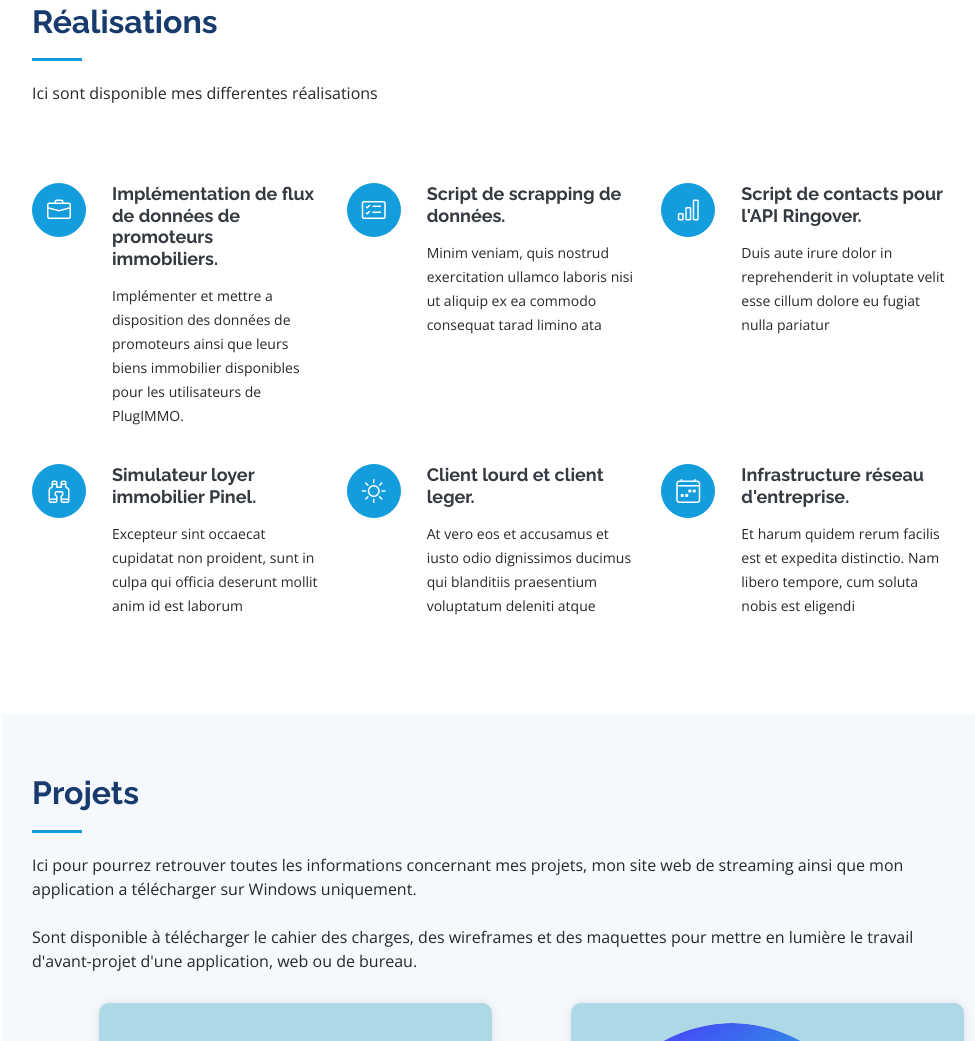
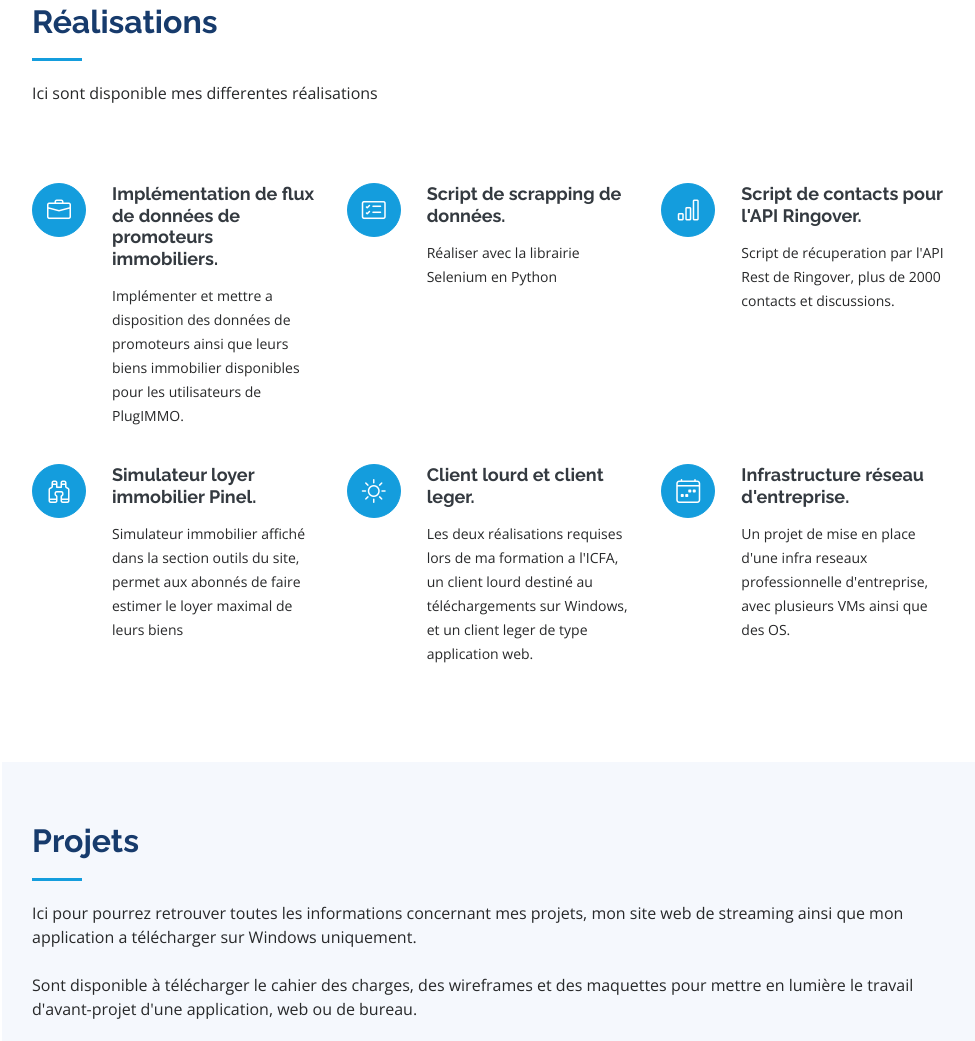
Before and after one commit to PatrickGreyMatter/PatrickGreyMatter.github.io, a plain HTML site: page index.html in a window 1280 px wide. Shown: the part 4385-5426 px from the top of the page, without its empty margins (298-1273 px from the left). Drawn offline with nearby package versions, Linux system fonts and the light colour scheme.

```diff
--- a/index.html
+++ b/index.html
@@ -340,27 +340,27 @@
           <div class="col-lg-4 col-md-6 icon-box" data-aos="fade-up" data-aos-delay="100">
             <div class="icon"><i class="bi bi-card-checklist"></i></div>
             <h4 class="title"><a href="#services" class="nav-link scrollto" data-bs-toggle="modal" data-bs-target="#modal-real-2">Script de scrapping de données.</a></h4>
-            <p class="description">Minim veniam, quis nostrud exercitation ullamco laboris nisi ut aliquip ex ea commodo consequat tarad limino ata</p>
+            <p class="description">Réaliser avec la librairie Selenium en Python</p>
           </div>
           <div class="col-lg-4 col-md-6 icon-box" data-aos="fade-up" data-aos-delay="200">
             <div class="icon"><i class="bi bi-bar-chart"></i></div>
             <h4 class="title"><a href="#services" class="nav-link scrollto" data-bs-toggle="modal" data-bs-target="#modal-real-3">Script de contacts pour l'API Ringover.</a></h4>
-            <p class="description">Duis aute irure dolor in reprehenderit in voluptate velit esse cillum dolore eu fugiat nulla pariatur</p>
+            <p class="description">Script de récuperation par l'API Rest de Ringover, plus de 2000 contacts et discussions.</p>
           </div>
           <div class="col-lg-4 col-md-6 icon-box" data-aos="fade-up" data-aos-delay="300">
             <div class="icon"><i class="bi bi-binoculars"></i></div>
             <h4 class="title"><a href="#services" class="nav-link scrollto" data-bs-toggle="modal" data-bs-target="#modal-real-4">Simulateur loyer immobilier Pinel.</a></h4>
-            <p class="description">Excepteur sint occaecat cupidatat non proident, sunt in culpa qui officia deserunt mollit anim id est laborum</p>
+            <p class="description">Simulateur immobilier affiché dans la section outils du site, permet aux abonnés de faire estimer le loyer maximal de leurs biens</p>
           </div>
           <div class="col-lg-4 col-md-6 icon-box" data-aos="fade-up" data-aos-delay="400">
             <div class="icon"><i class="bi bi-brightness-high"></i></div>
             <h4 class="title"><a href="#testimonials" class="nav-link scrollto">Client lourd et client leger.</a></h4>
-            <p class="description">At vero eos et accusamus et iusto odio dignissimos ducimus qui blanditiis praesentium voluptatum deleniti atque</p>
+            <p class="description">Les deux réalisations requises lors de ma formation a l'ICFA, un client lourd destiné au téléchargements sur Windows, et un client leger de type application web.</p>
           </div>
           <div class="col-lg-4 col-md-6 icon-box" data-aos="fade-up" data-aos-delay="500">
             <div class="icon"><i class="bi bi-calendar4-week"></i></div>
             <h4 class="title"><a href="#services" class="nav-link scrollto" data-bs-toggle="modal" data-bs-target="#modal-real-5">Infrastructure réseau d'entreprise.</a></h4>
-            <p class="description">Et harum quidem rerum facilis est et expedita distinctio. Nam libero tempore, cum soluta nobis est eligendi</p>
+            <p class="description">Un projet de mise en place d'une infra reseaux professionnelle d'entreprise, avec plusieurs VMs ainsi que des OS.</p>
           </div>
         </div>
 
```
